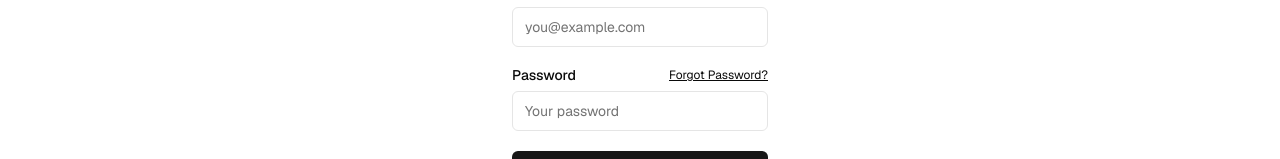
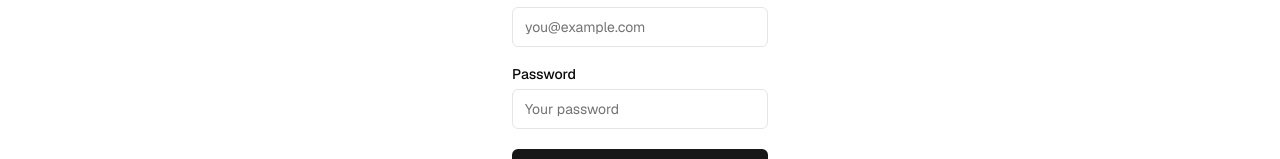
Before and after one commit to martinsigor/my-art-post, a Next.js app: page /sign-in in a window 1280 px wide. Shown: the part 263-422 px from the top of the page. Built offline with nearby package versions, Linux system fonts and the light colour scheme; no server answers.

Commit message:
SearchParams error

```diff
--- a/app/(auth-pages)/sign-in/page.tsx
+++ b/app/(auth-pages)/sign-in/page.tsx
@@ -11,11 +11,13 @@
   redirect?: string;
 }
 
+interface PageProps {
+  searchParams: SearchParams;
+}
+
 export default async function Login({
   searchParams
-}: {
-  searchParams: SearchParams
-}) {
+}: PageProps) {
   let message: Message | undefined;
 
   if (searchParams.error) {
@@ -38,12 +40,6 @@
         <Input name="email" placeholder="you@example.com" required />
         <div className="flex justify-between items-center">
           <Label htmlFor="password">Password</Label>
-          <Link
-            className="text-xs text-foreground underline"
-            href="/forgot-password"
-          >
-            Forgot Password?
-          </Link>
         </div>
         <Input
           type="password"
```
